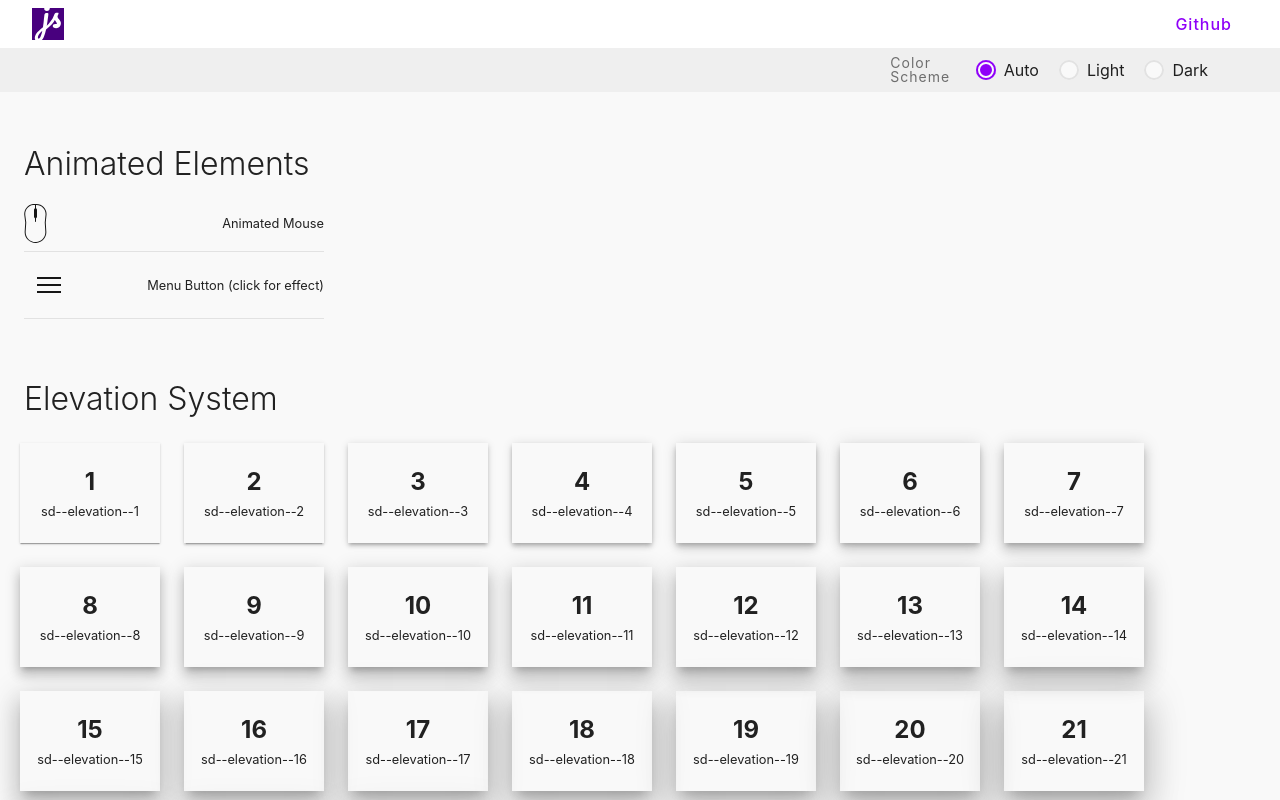
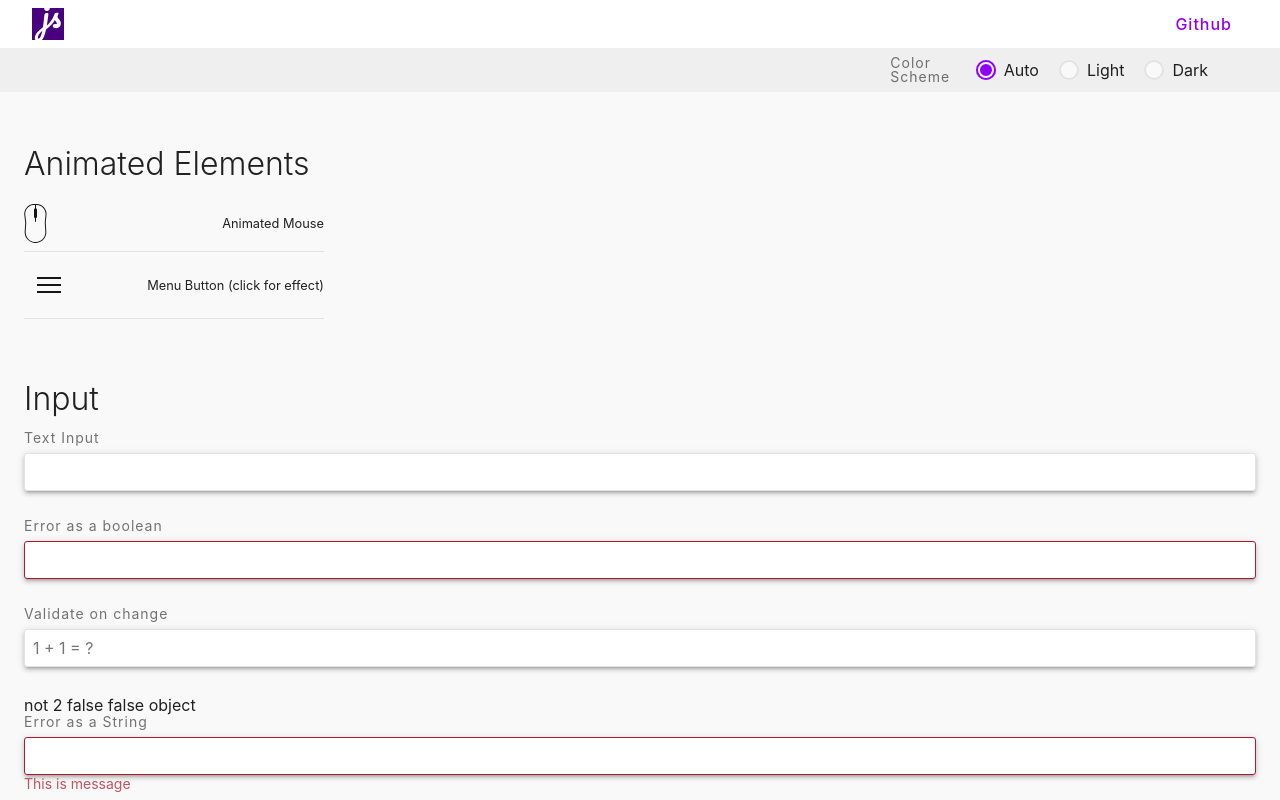
Before and after one commit to strizich/sdui, a Vue app: page / in a window 1280 px wide. Shown: the top 800 px of the page. Built offline with nearby package versions, Linux system fonts and the light colour scheme.

Commit message:
Input demo and some things with types.

```diff
--- /dev/null
+++ b/src/components/FormControlDemo.vue
@@ -0,0 +1,76 @@
+<template>
+  <section>
+    <h1>Input</h1>
+    <sd-field
+      label="Text Input"
+      v-model="inputOne"
+    />
+    {{inputOne}}
+    <sd-field
+      label="Error as a boolean"
+      v-model="inputTwo"
+      pristine-error
+      error
+    />
+    {{inputTwo}}
+    <sd-field
+      placeholder="1 + 1 = ?"
+      label="Validate on change"
+      type="number"
+      v-model="inputThree"
+      :error="validateMuth"
+    />
+    {{validateMuth}}
+    {{inputThree === '2'}}
+    {{inputThree === 2}}
+    {{typeof inputThree}}
+    <sd-field
+      label="Error as a String"
+      v-model="inputFour"
+      pristine-error
+      error="This is message"
+    />
+    {{inputFour}}
+    <sd-field v-model="inputFive">
+      <template v-slot:header>
+        custom content slot
+      </template>
+      <template v-slot:footer>
+        custom content slot
+      </template>
+    </sd-field>
+    {{inputFive}}
+  </section>
+</template>
+
+<script>
+import { reactive, toRefs, computed } from 'vue'
+import { SdField } from '@/library'
+export default {
+  name: 'InputDemo',
+  components: { SdField },
+  setup () {
+    const state = reactive({
+      inputOne: '',
+      inputTwo: '',
+      inputThree: null,
+      inputFour: '',
+      inputFive: ''
+    })
+    const aNumber = computed(() => {
+      return parseInt(state.inputThree)
+    })
+
+    const validateMuth = computed(() => {
+      // input is always going to emit a string
+      return aNumber.value !== 2 ? 'not 2' : false
+    })
+
+    return { ...toRefs(state), validateMuth, aNumber }
+  }
+}
+</script>
+
+<style lang="scss" scoped>
+
+</style>
--- a/src/library/components/SdField/SdField.vue
+++ b/src/library/components/SdField/SdField.vue
@@ -1,7 +1,7 @@
 <template>
     <div :class="[rootClasses]">
       <sd-label>{{label}}</sd-label>
-      <slot name="label"/>
+      <slot name="header"/>
       <input
         :class="[inputClasses]"
         :id="id"
@@ -13,8 +13,8 @@
         @input="(e) => handleChange(e)"
         :value="modelValue"
       />
-      <sd-error :message="state.touched && isErrorString && error ? error : ''"/>
-      <slot name="error"/>
+      <slot name="footer"/>
+      <sd-error :message="handleValidation && isErrorString ? error : ''"/>
     </div>
 </template>
 
@@ -26,7 +26,7 @@ import SdError from './SdError'
 export default defineComponent({
   emits: ['update:modelValue', 'focus', 'blur', 'change'],
   props: {
-    modelValue: String,
+    modelValue: [String, Number],
     id: {
       type: String,
       default: () => 'sd--field--' + SdUuid()
@@ -41,7 +41,9 @@ export default defineComponent({
     },
     error: {
       type: [Boolean, String]
-    }
+    },
+    // need a better name for this...
+    pristineError: Boolean
   },
 
   setup (props, { emit }) {
@@ -54,6 +56,15 @@ export default defineComponent({
       return typeof props.error === 'string'
     })
 
+    const handleValidation = computed(() => {
+      if (props.pristineError) {
+        return props.error
+      }
+      if (props.error === '') {
+        return false
+      }
+      return state.touched && props.error
+    })
     const handleChange = (e) => {
       emit('update:modelValue', e.target.value)
     }
@@ -78,11 +89,10 @@ export default defineComponent({
       return {
         'sd--field__control': true,
         'is--dirty': state.touched,
-        'is--error': state.touched && props.error
+        'is--error': handleValidation.value
       }
     })
-
-    return { handleChange, handleTouched, handleFocused, isErrorString, state, rootClasses, inputClasses }
+    return { handleChange, handleTouched, handleFocused, isErrorString, state, rootClasses, inputClasses, handleValidation }
   },
   components: {
     SdLabel,
--- a/src/views/Home.vue
+++ b/src/views/Home.vue
@@ -2,6 +2,7 @@
 <div class="container">
   <div class="container__content">
     <animated-icon-demo />
+    <form-control-demo />
     <elevation-demo />
     <card-demo />
     <radio-demo />
@@ -16,13 +17,14 @@
 <script>
 import { defineComponent, reactive, ref, toRefs } from 'vue'
 import AnimatedIconDemo from '@/components/AnimatedIconDemo'
-import IconDemo from '@/components/IconDemo'
+import FormControlDemo from '@/components/FormControlDemo'
 import RadioDemo from '@/components/RadioDemo'
 import CardDemo from '@/components/CardDemo'
 import ElevationDemo from '@/components/ElevationDemo'
 import DialogDemo from '@/components/DialogDemo'
 import CheckboxDemo from '@/components/CheckboxDemo'
 import TooltipDemo from '@/components/TooltipDemo'
+import IconDemo from '@/components/IconDemo'
 export default defineComponent({
   name: 'Home',
   components: {
@@ -33,7 +35,8 @@ export default defineComponent({
     RadioDemo,
     CheckboxDemo,
     TooltipDemo,
-    ElevationDemo
+    ElevationDemo,
+    FormControlDemo
   },
   setup (props, context) {
     const list = ['apple', 'orange', 'pear']
```
